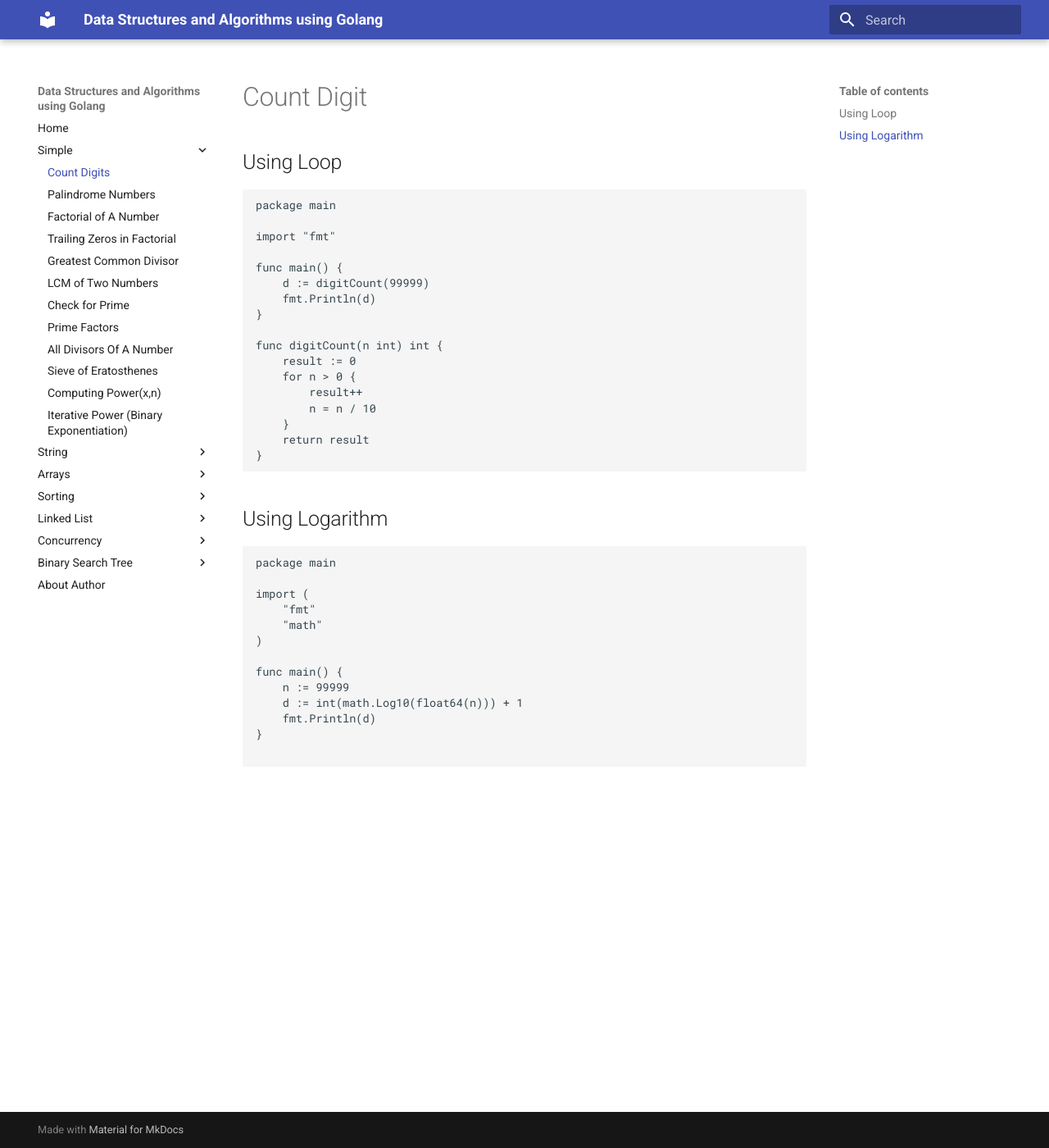
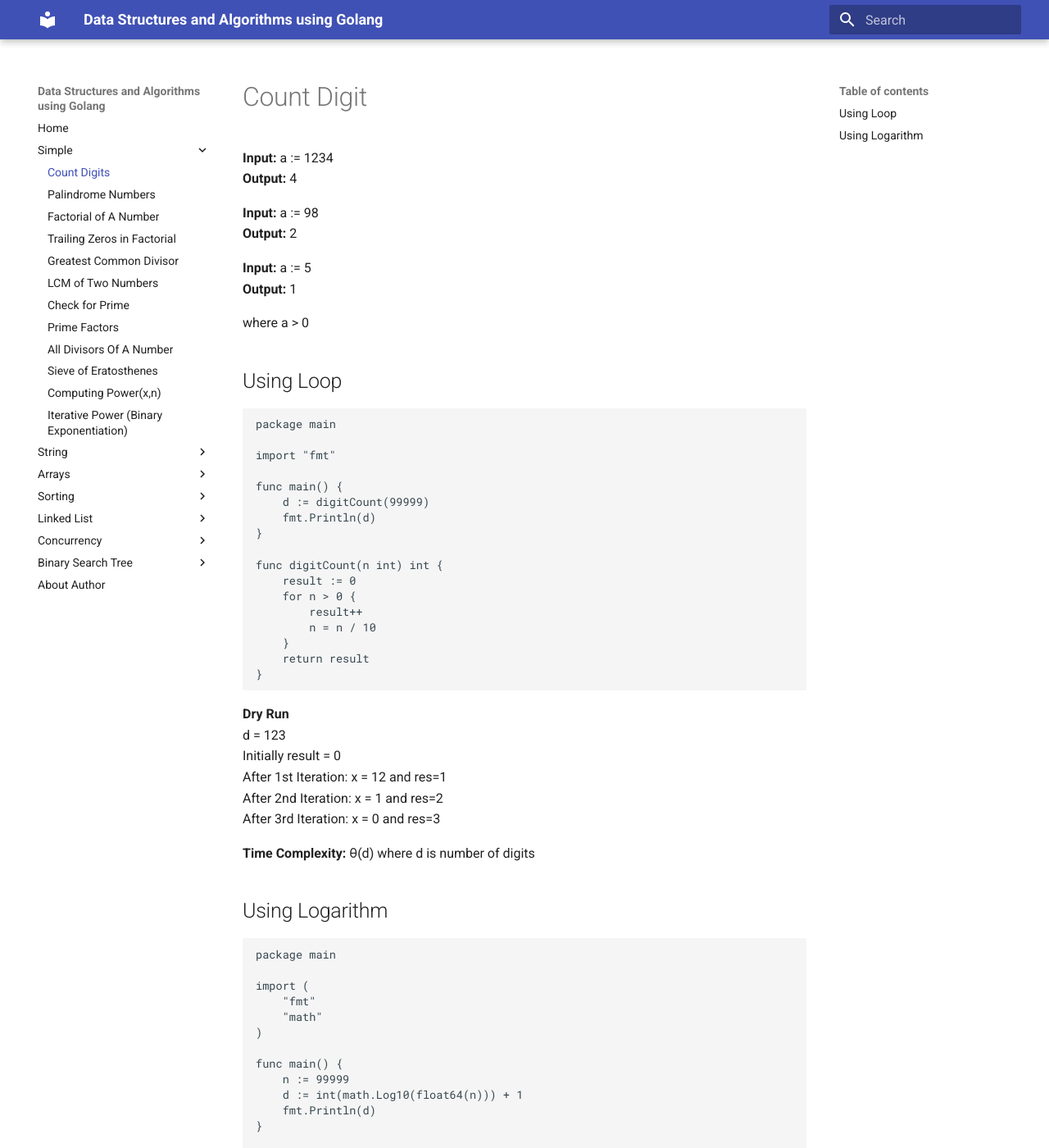
Before and after one commit to prithvipal/golang-dsa, an MkDocs documentation site: the page built from docs/simple/count_digit.md, in a window 1280 px wide and 1400 px high. Shown: the whole window at 82% size. Built offline with MkDocs 1.6.1 and Material for MkDocs 9.7.7, drawn with Linux system fonts in a browser that asks for light colours.

Commit message:
count digit explaination

````diff
--- a/docs/simple/count_digit.md
+++ b/docs/simple/count_digit.md
@@ -1,4 +1,15 @@
 # Count Digit
+
+**Input:** a := 1234</br>
+**Output:** 4
+
+**Input:** a := 98</br>
+**Output:** 2
+
+**Input:** a := 5</br>
+**Output:** 1
+
+where a > 0
 
 ## Using Loop
 
@@ -22,6 +33,15 @@ func digitCount(n int) int {
 }
 ```
 
+**Dry Run**</br>
+d = 123</br>
+Initially result = 0</br>
+After 1st Iteration: x = 12 and res=1</br>
+After 2nd Iteration: x = 1 and res=2</br>
+After 3rd Iteration: x = 0 and res=3</br>
+
+**Time Complexity:** &theta;(d) where d is number of digits
+
 ## Using Logarithm
 
 ```
````
